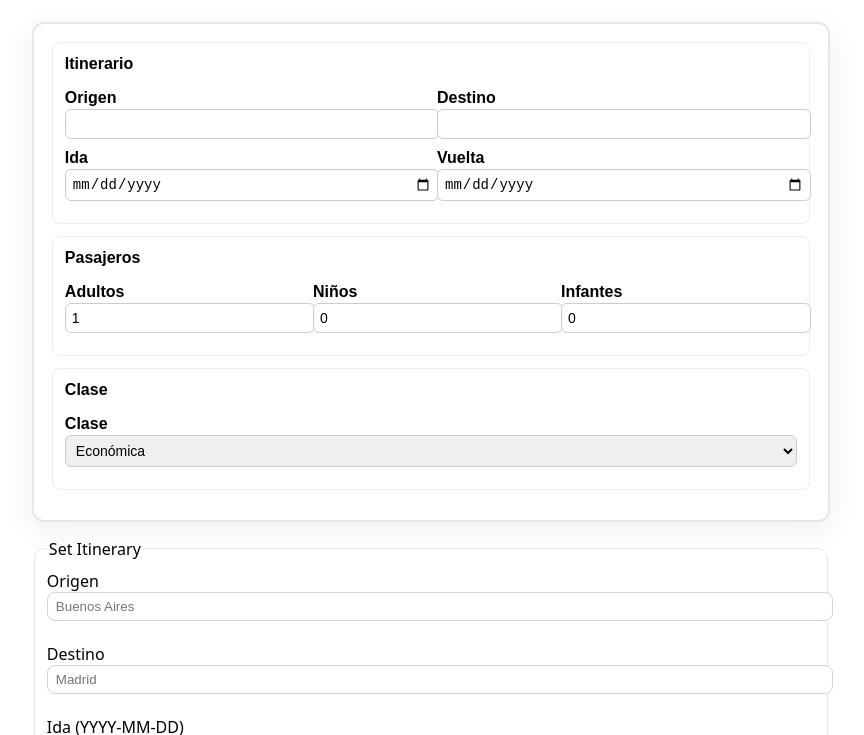
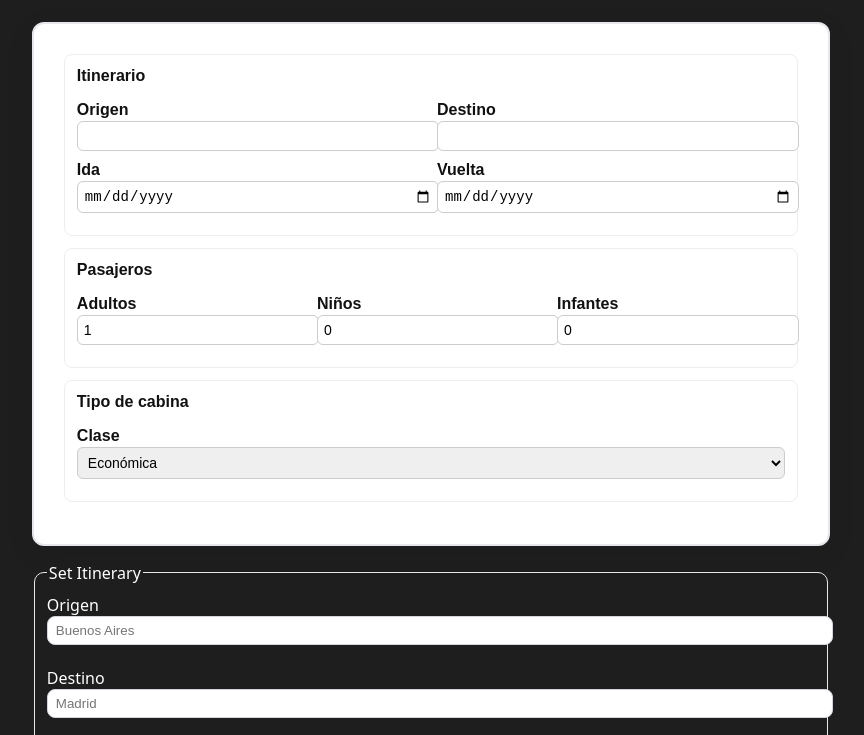
Before and after one commit to autanalabs/flightReservationAgentlets, a plain HTML site: page src/flight-search/index.html in a window 1280 px wide. Shown: the part 120-855 px from the top of the page, without its empty margins (209-1073 px from the left). Drawn offline with Linux system fonts and the light colour scheme.

Commit message:
implement agentlet logic

```diff
--- a/src/flight-search/agentlet.js
+++ b/src/flight-search/agentlet.js
@@ -188,7 +188,7 @@ class FlightSearchAgentlet extends Agentlet {
     const s = this._state;
     this.shadowRoot.innerHTML = `
       <style>
-        :host { display: block; font-family: sans-serif; }
+        :host { display: block; font-family: sans-serif; background: white; padding: 12px; border-radius: 8px; color: #111; }
         .field { margin-bottom: 10px; }
         label { font-weight: 600; display: block; margin-bottom: 2px; }
         input, select {
@@ -247,7 +247,7 @@ class FlightSearchAgentlet extends Agentlet {
       </div>
 
       <div class="section">
-        <h3>Clase</h3>
+        <h3>Tipo de cabina</h3>
         <div class="field">
           <label for="cabinClass">Clase</label>
           <select id="cabinClass" name="cabinClass">
--- a/src/flight-search/index.html
+++ b/src/flight-search/index.html
@@ -4,7 +4,7 @@
   <meta charset="utf-8" />
   <title>Demo – Itinerary Preview Agentlet</title>
   <style>
-    body { font-family: system-ui, -apple-system, Segoe UI, Roboto, sans-serif; margin: 40px; }
+    body { font-family: system-ui, -apple-system, Segoe UI, Roboto, sans-serif; margin: 40px; background: #1e1e1e; color: white; }
     .wrap { display: grid; gap: 16px; justify-content: center; }
     .frame { padding: 18px; border: 2px solid #e5e7eb; border-radius: 12px; background: #fff; box-shadow: 0 8px 30px rgba(0,0,0,0.07); }
     .tools { display: flex; flex-direction: column; gap: 16px; }
```
